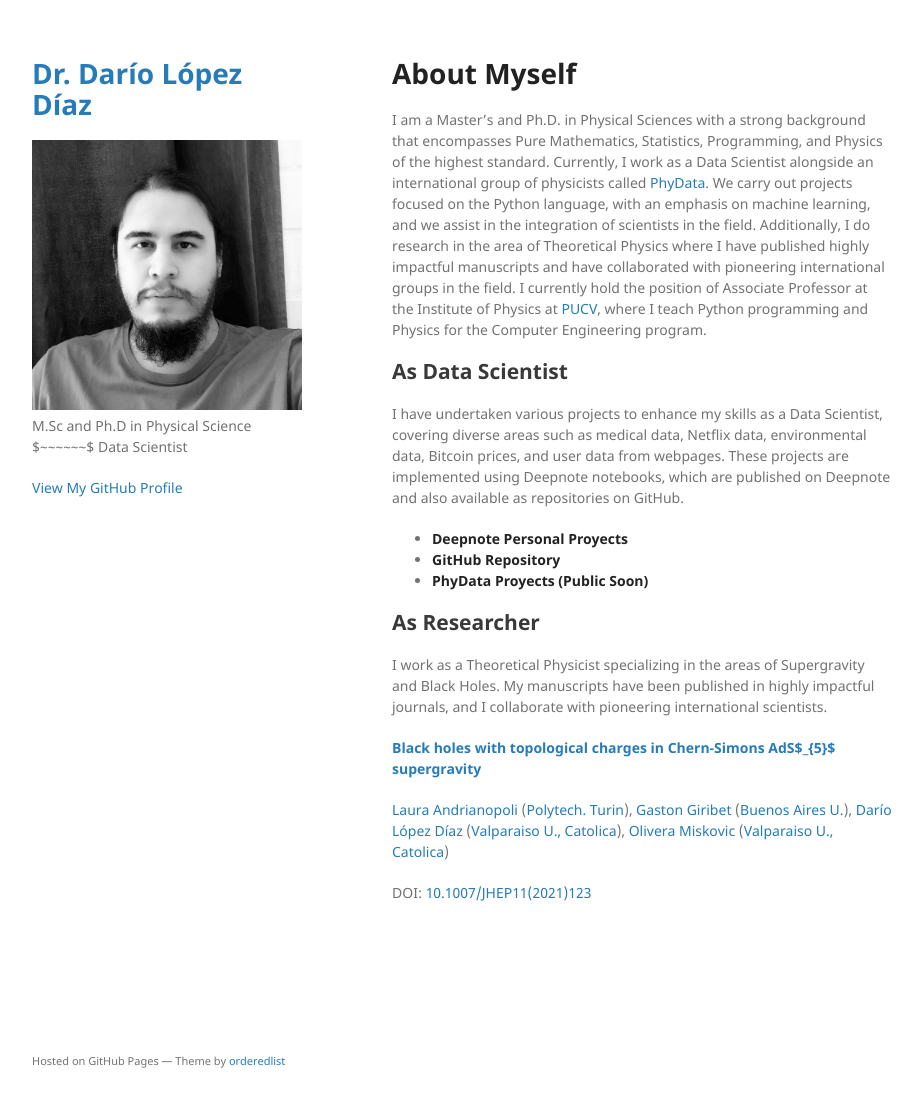
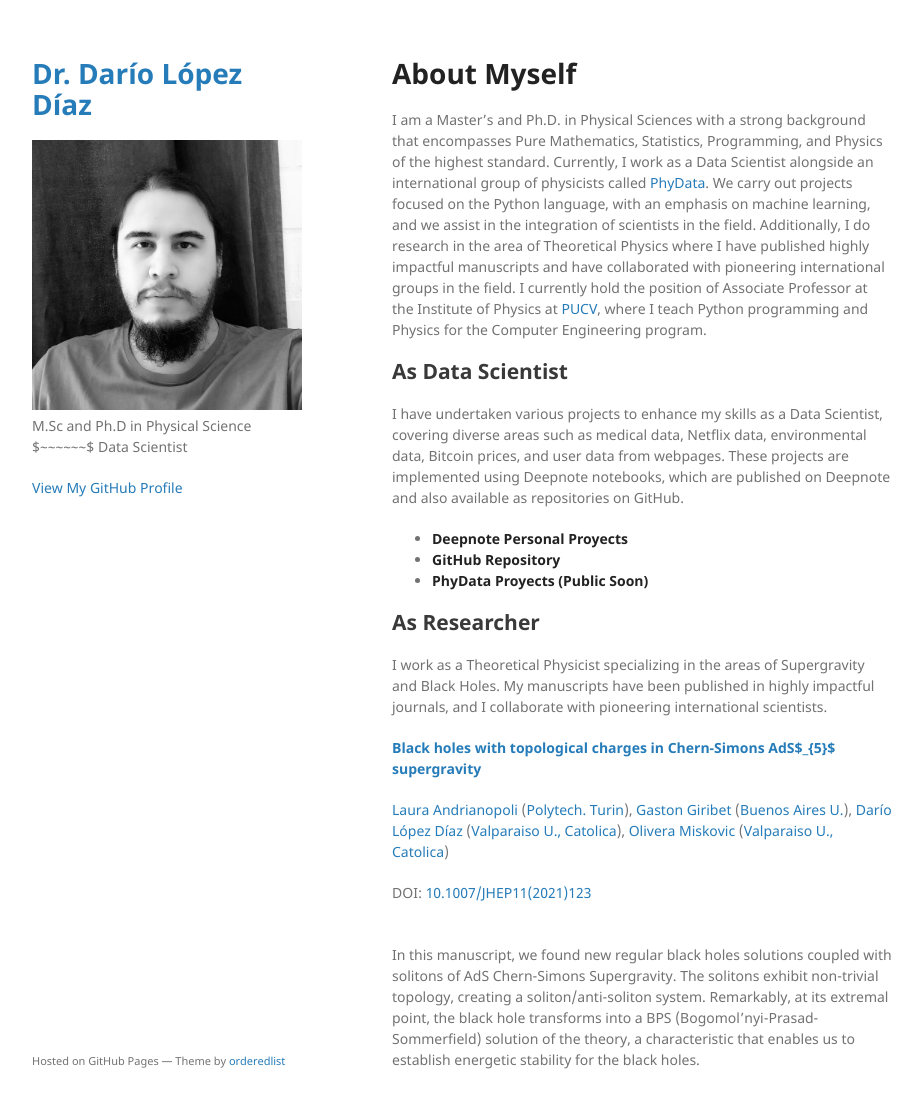
Before and after one commit to dariolopezd/dariolopezd.github.io, a Jekyll site: the page built from index.md, in a window 1280 px wide and 1140 px high. Shown: the top 1108 px of the window, without its empty margins (178-1100 px from the left). Built offline with Jekyll 4.4.1, drawn with Linux system fonts in a browser that asks for light colours; our own code applies the rules of GitHub Pages for plain Markdown files.

Commit message:
Update index.md

```diff
--- a/index.md
+++ b/index.md
@@ -153,3 +153,5 @@ I work as a Theoretical Physicist specializing in the areas of Supergravity and
    <br>
 </body>
 </html>
+
+In this manuscript, we found new regular black holes solutions coupled with solitons of AdS Chern-Simons Supergravity. The solitons exhibit non-trivial topology, creating a soliton/anti-soliton system. Remarkably, at its extremal point, the black hole transforms into a BPS (Bogomol'nyi-Prasad-Sommerfield) solution of the theory, a characteristic that enables us to establish energetic stability for the black holes.
```
